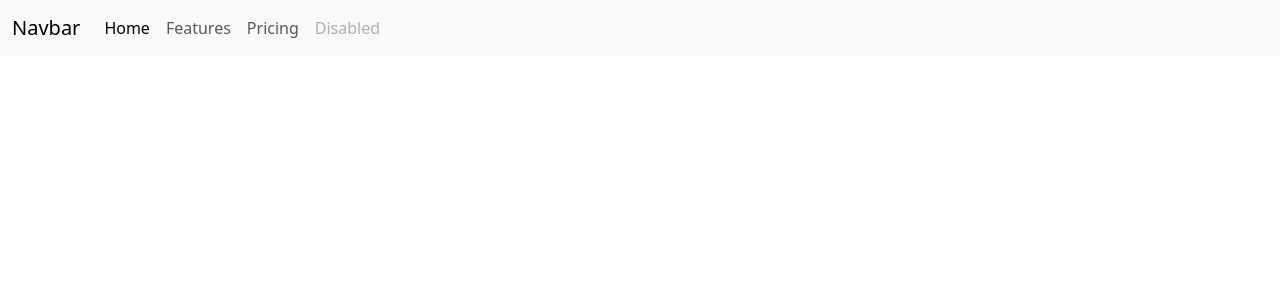
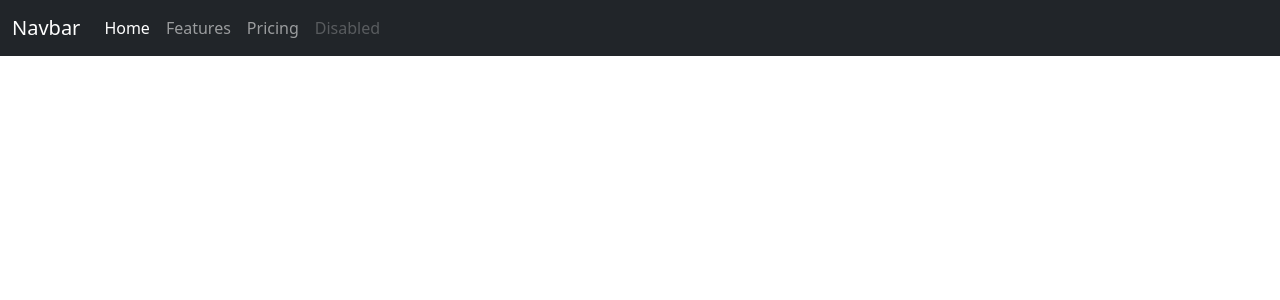
Before and after one commit to amirrezaesmaeili/X, a Python web app: template templates/base.html in a window 1280 px wide. Shown: the top 300 px of the page. Run offline with Jinja, Linux system fonts and the light colour scheme; the template is opened without the code that fills it, so the values that code supplies are empty.

Commit message:
change navbar color to dark

```diff
--- a/templates/inc/navbar.html
+++ b/templates/inc/navbar.html
@@ -1,4 +1,4 @@
-<nav class="navbar navbar-expand-lg bg-body-tertiary">
+<nav class="navbar navbar-expand-lg navbar-dark bg-dark">
     <div class="container-fluid">
       <a class="navbar-brand" href="#">Navbar</a>
       <button class="navbar-toggler" type="button" data-bs-toggle="collapse" data-bs-target="#navbarNavAltMarkup" aria-controls="navbarNavAltMarkup" aria-expanded="false" aria-label="Toggle navigation">
```
